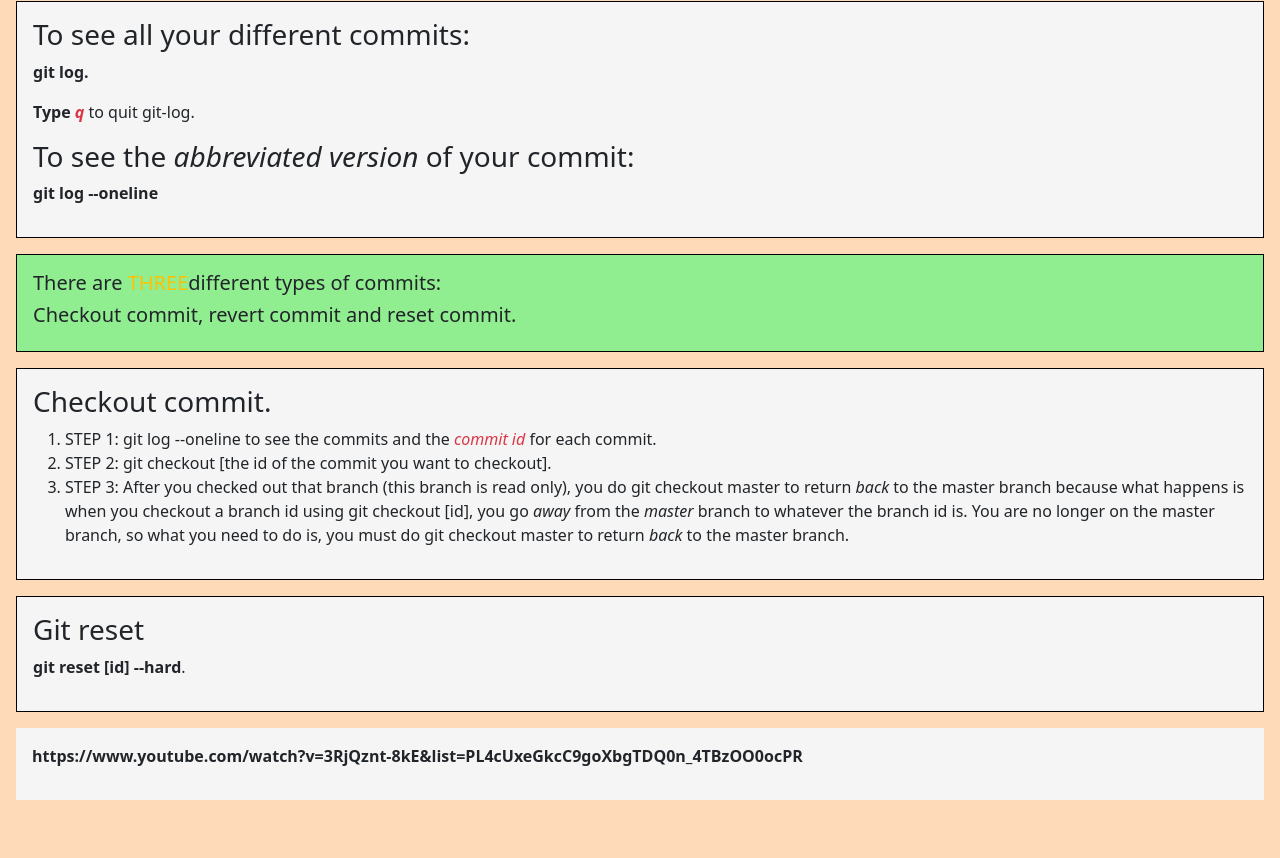
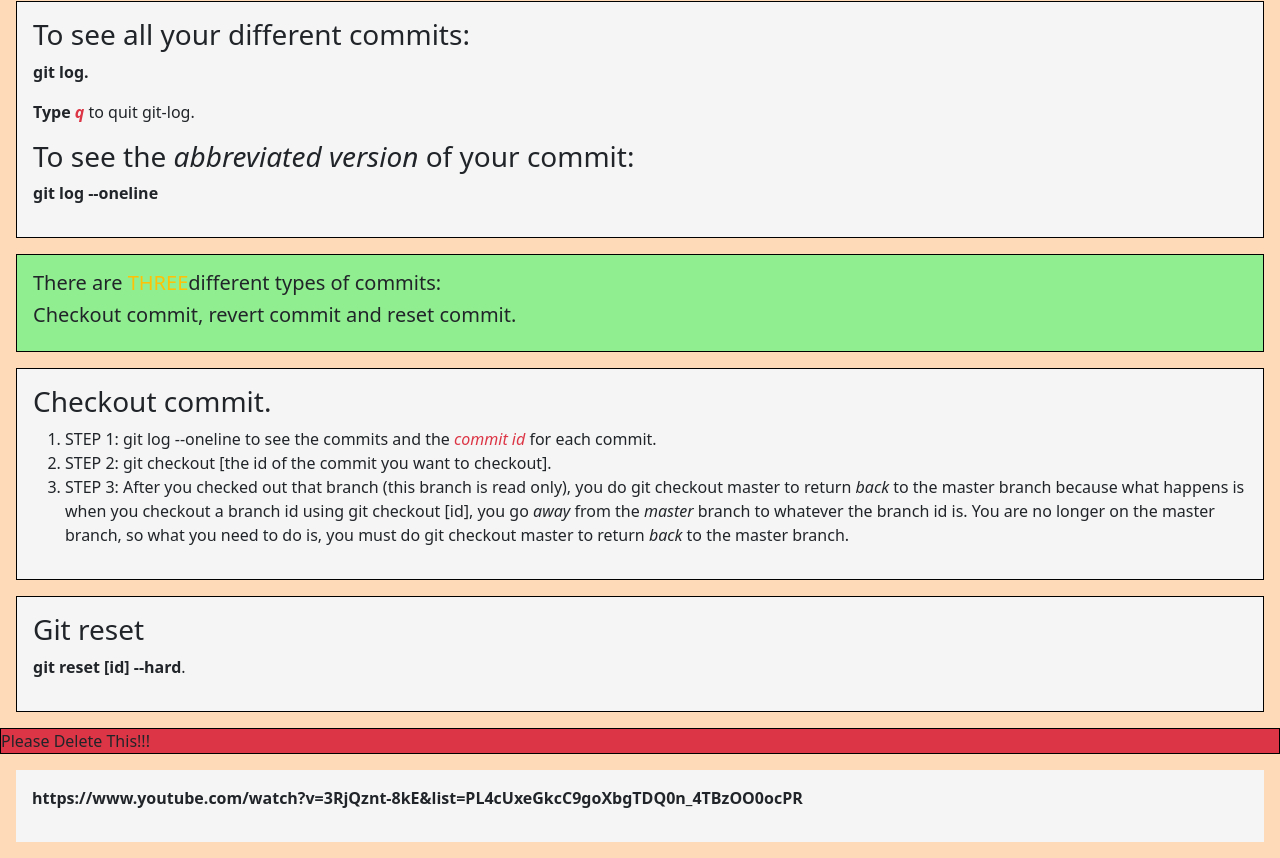
Before and after one commit to dho1115/net-ninja-gitone, a website: page index.html in a window 1280 px wide. Shown: the part 1296-2154 px from the top of the page. Before the commit the page ends 2112 px from the top, so only its background shows below. Drawn offline with nearby package versions, Linux system fonts and the light colour scheme.

Commit message:
junk article 1

```diff
--- a/index.html
+++ b/index.html
@@ -84,6 +84,10 @@
       <p><strong>git reset [id] --hard</strong>.</p>
    </article>
 
+   <article class="bg-danger">
+      Please Delete This!!!
+   </article>
+
    <footer class="p-3 m-3">
       <p><strong>https://www.youtube.com/watch?v=3RjQznt-8kE&list=PL4cUxeGkcC9goXbgTDQ0n_4TBzOO0ocPR</strong></p>
    </footer>
```
